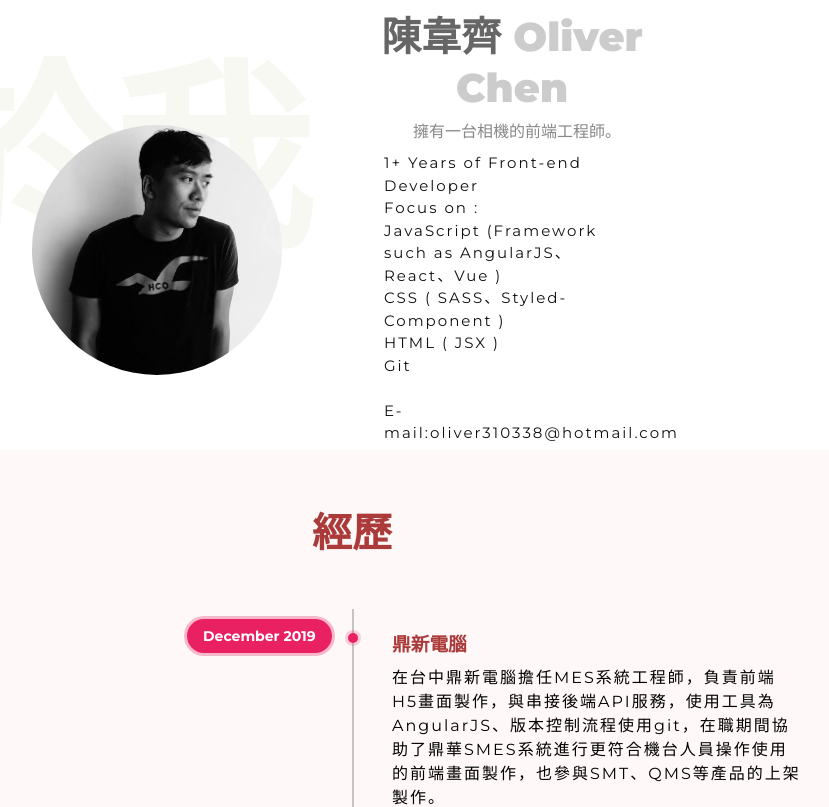
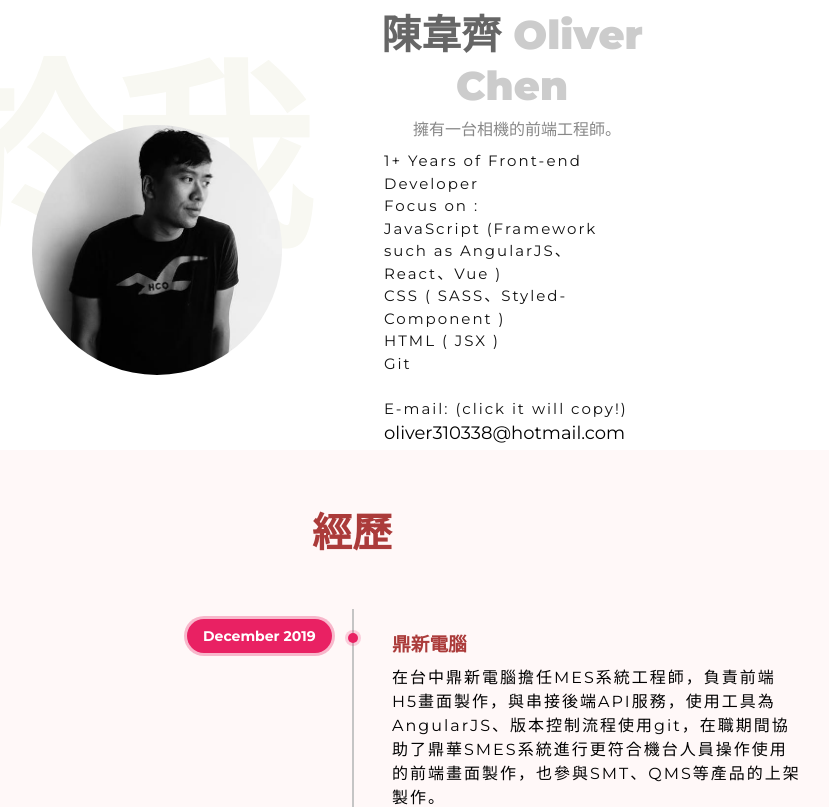
Before and after one commit to May27Oliver/resume_page, a React (Create React App) app: page / in a window 1280 px wide. Shown: the top 807 px of the page, without its empty margins (288-1117 px from the left). Built offline with nearby package versions, Linux system fonts and the light colour scheme.

Commit message:
email 自動複製

```diff
--- a/src/resume/App.js
+++ b/src/resume/App.js
@@ -1,9 +1,18 @@
-import React, { Component,Fragment } from 'react';
+import React, { Component,Fragment,createRef } from 'react';
 import resume from "./resum.json"
 import TimeLine from './TimeLine'
 import './style/style.css'
 
 class App extends Component {
+    constructor(props){
+        super(props);
+        this.myAddress=createRef();
+    }
+    copiedEmail=(e)=>{
+        let address = document.getElementById('myEmailAddress');
+        address.select();
+        document.execCommand("Copy");
+    }
     render() {
         return (
             <Fragment>
@@ -33,7 +42,7 @@ class App extends Component {
                                         HTML ( JSX )<br/>
                                         Git<br/>
                                         <br/>
-                                        E-mail:oliver310338@hotmail.com
+                                        E-mail: (click it will copy!) <input id='myEmailAddress' onClick={this.copiedEmail} value="oliver310338@hotmail.com" readonly="true"></input>
                                     </span>
                                 </div>
                             </div>
--- a/src/resume/style/style.css
+++ b/src/resume/style/style.css
@@ -182,6 +182,27 @@ body {
 .column-title .title {
   width: 100%;
   font-size: 40px;
+}
+
+.copied-email {
+  cursor: pointer;
+}
+
+#myEmailAddress {
+  border: none;
+  outline: none;
+  width: 100%;
+  cursor: pointer;
+  font-family: "Montserrat", sans-serif, "Noto Sans TC", sans-serif;
+  font-size: 18px;
+  line-height: 1.5;
+}
+
+#myEmailAddress:focus {
+  padding: 5px;
+  background: #666666;
+  color: #fff;
+  border-radius: 5px;
 }
 
 @media all and (min-width: 768px) {
```
